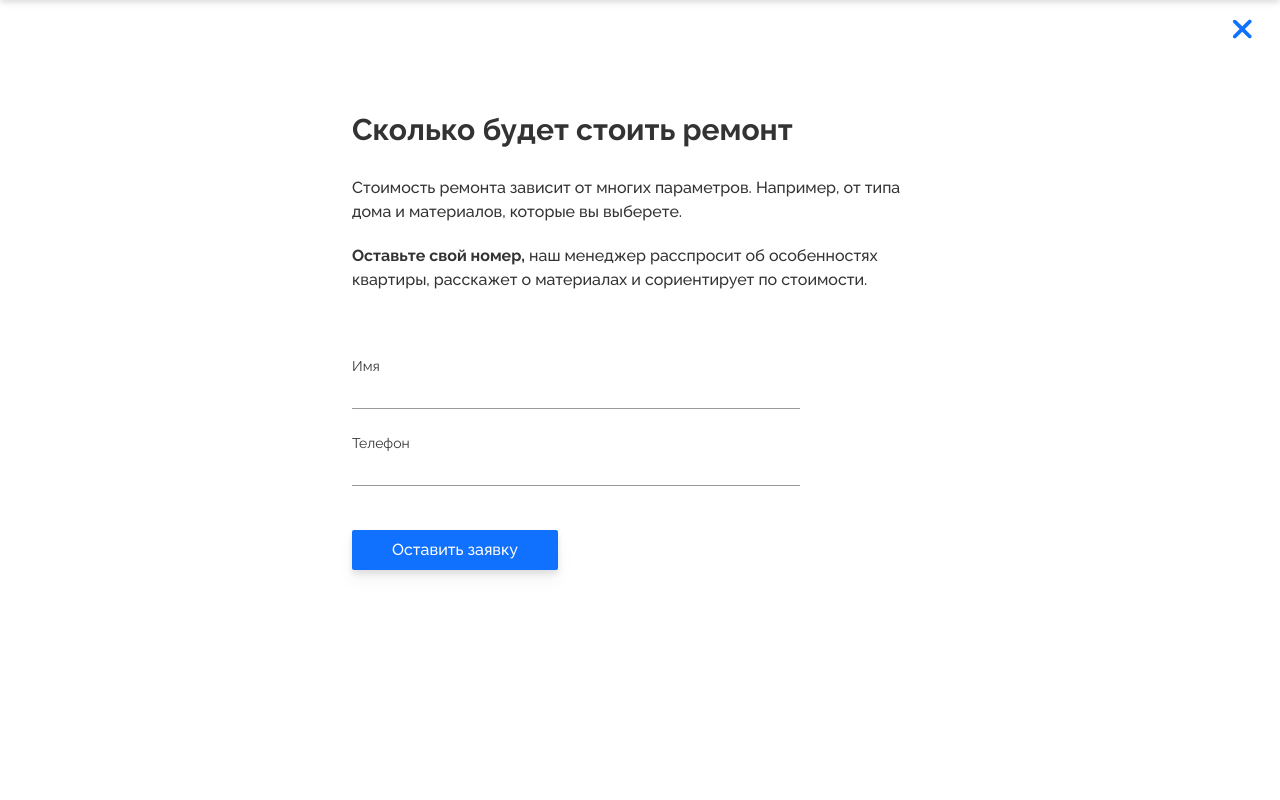
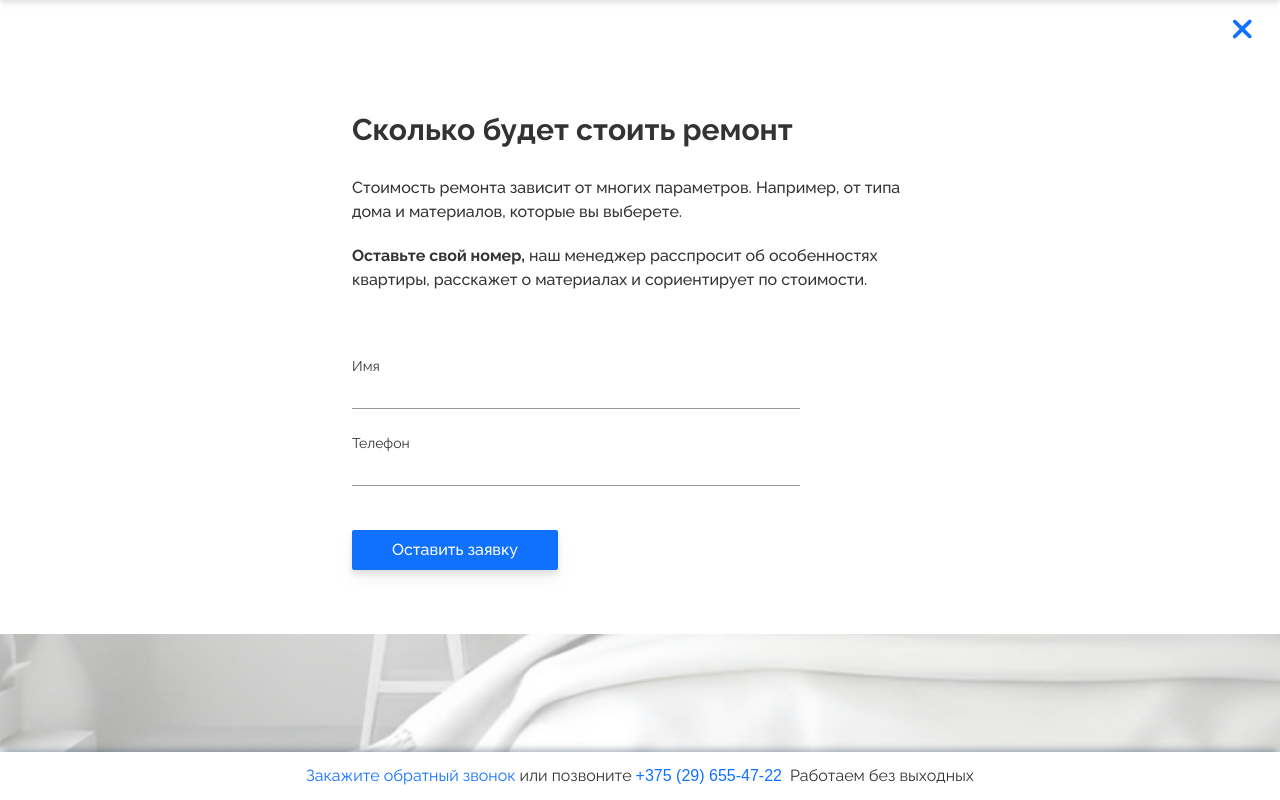
Before and after one commit to ilyagarbuz/sdelanok, a Vue app: page / in a window 1280 px wide. Both pictures are taken after a click on the button "Узнать стоимость". Shown: the top 800 px of the page. Built offline with nearby package versions, Linux system fonts and the light colour scheme.

Commit message:
Fix bugs

```diff
--- a/src/components/elements/modal/BaseModal.vue
+++ b/src/components/elements/modal/BaseModal.vue
@@ -1,6 +1,6 @@
 <template>
   <transition name="fade">
-    <div v-if="open" class="modal-base bg-white">
+    <div v-if="open" class="modal-base">
       <transition name="drop">
         <div class="inner" v-show="open">
           <div class="content bg-white h-full px-4 py-16">
```
